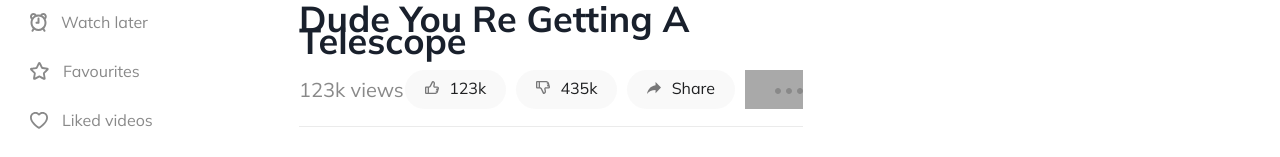
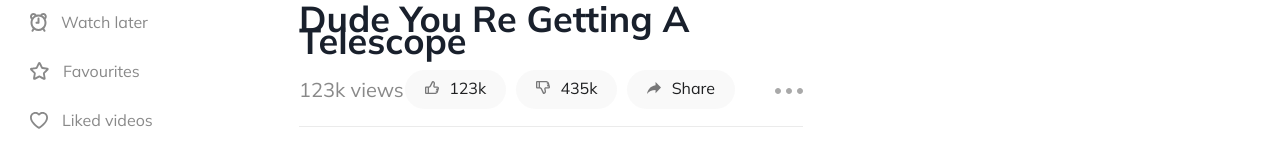
Before and after one commit to dzlek/yt-redesign, a React (Create React App) app: page /player in a window 1280 px wide. In both pictures the pointer is over the button 774 px from the left and 722 px from the top of the page. Shown: the part 633-790 px from the top of the page. Built offline with nearby package versions, Linux system fonts and the light colour scheme.

Commit message:
fix: change button color

```diff
--- a/src/pages/videoPlayerPage/videoPlayerPage.scss
+++ b/src/pages/videoPlayerPage/videoPlayerPage.scss
@@ -95,7 +95,7 @@
               cursor: pointer;
 
               &:hover {
-                background-color: darkgrey;
+                color: darkgrey;
               }
             }
           }
```
